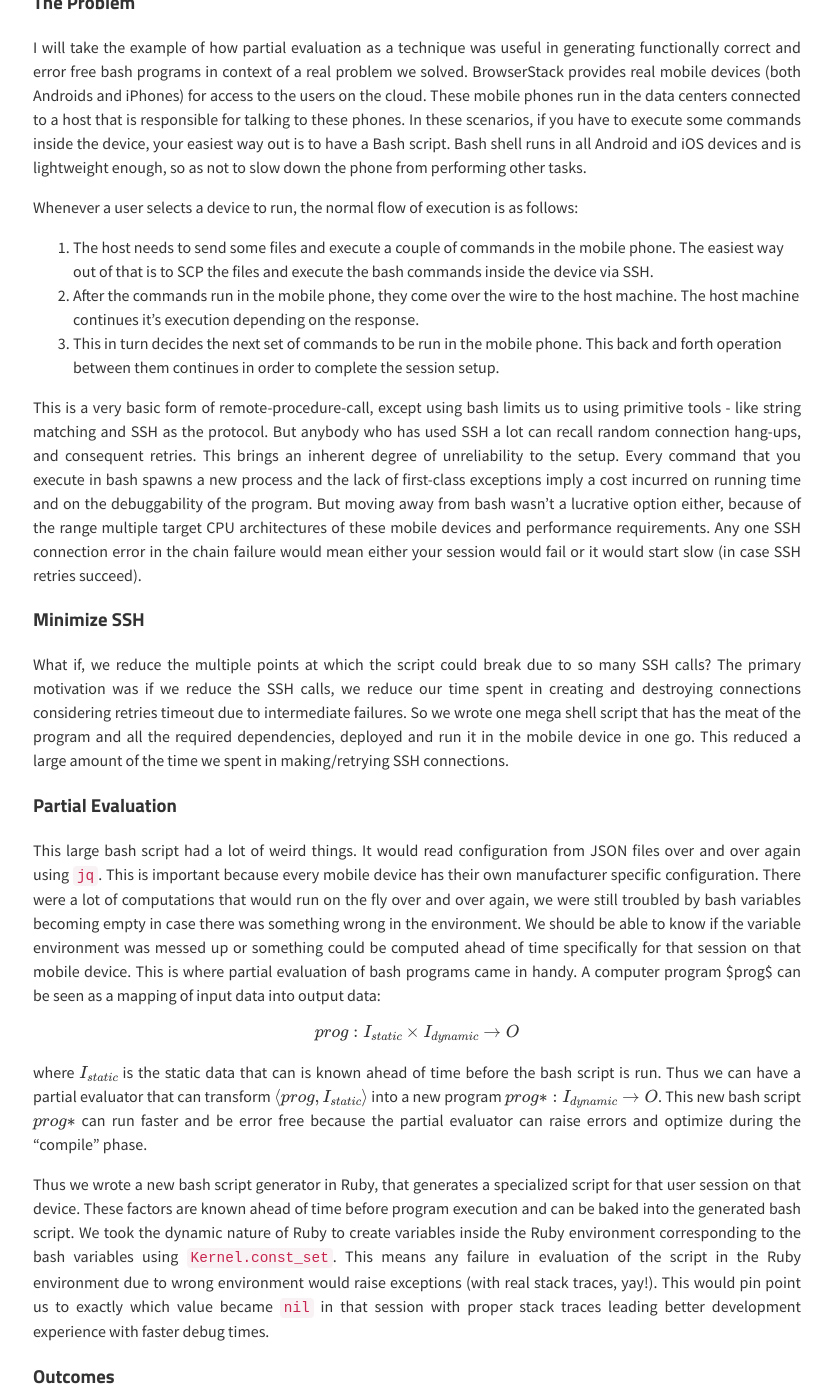
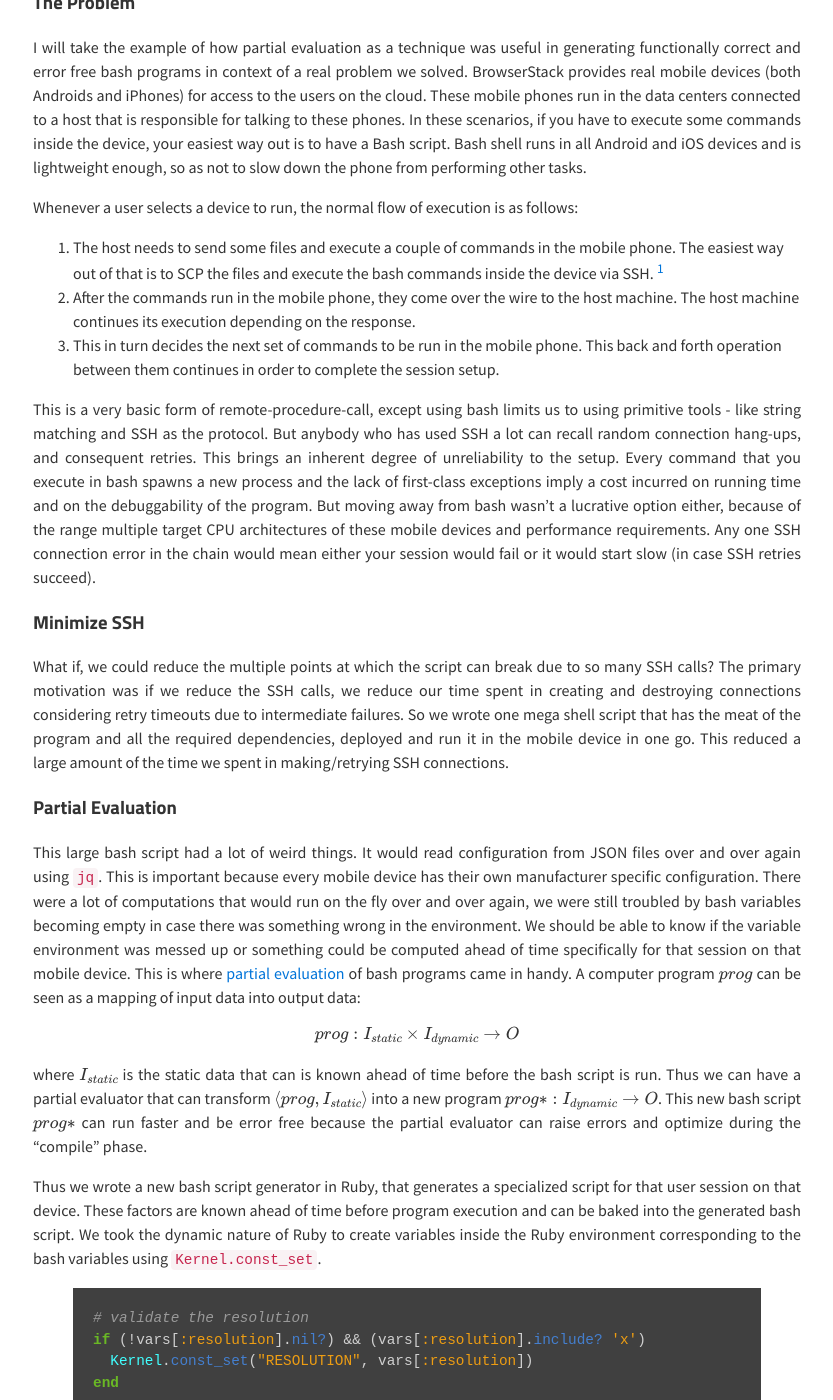
Before and after one commit to ngsankha/ngsankha.github.io, a Jekyll site: the page built from _posts/2017-01-18-bash-partial-evaluation.md, in a window 1280 px wide and 1400 px high, scrolled down 364 px. Shown: the whole window, without its empty margins (223-1056 px from the left). Built offline with Jekyll 4.4.1, drawn with Linux system fonts in a browser that asks for light colours; nearby versions of some CDN libraries; formulas are drawn with MathJax 3; comment, search, counter and statistics services are not loaded; some of the changed text lies outside the part shown.

Commit message:
minor changes

```diff
--- a/_posts/2017-01-18-bash-partial-evaluation.md
+++ b/_posts/2017-01-18-bash-partial-evaluation.md
@@ -13,25 +13,36 @@
 
 Whenever a user selects a device to run, the normal flow of execution is as follows:
 
-1. The host needs to send some files and execute a couple of commands in the mobile phone. The easiest way out of that is to SCP the files and execute the bash commands inside the device via SSH.
-2. After the commands run in the mobile phone, they come over the wire to the host machine. The host machine continues it's execution depending on the response.
+1. The host needs to send some files and execute a couple of commands in the mobile phone. The easiest way out of that is to SCP the files and execute the bash commands inside the device via SSH. [^1]
+2. After the commands run in the mobile phone, they come over the wire to the host machine. The host machine continues its execution depending on the response.
 3. This in turn decides the next set of commands to be run in the mobile phone. This back and forth operation between them continues in order to complete the session setup.
 
-This is a very basic form of remote-procedure-call, except using bash limits us to using primitive tools - like string matching and SSH as the protocol. But anybody who has used SSH a lot can recall random connection hang-ups, and consequent retries. This brings an inherent degree of unreliability to the setup. Every command that you execute in bash spawns a new process and the lack of first-class exceptions imply a cost incurred on running time and on the debuggability of the program. But moving away from bash wasn't a lucrative option either, because of the range multiple target CPU architectures of these mobile devices and performance requirements. Any one SSH connection error in the chain failure would mean either your session would fail or it would start slow (in case SSH retries succeed).
+This is a very basic form of remote-procedure-call, except using bash limits us to using primitive tools - like string matching and SSH as the protocol. But anybody who has used SSH a lot can recall random connection hang-ups, and consequent retries. This brings an inherent degree of unreliability to the setup. Every command that you execute in bash spawns a new process and the lack of first-class exceptions imply a cost incurred on running time and on the debuggability of the program. But moving away from bash wasn't a lucrative option either, because of the range multiple target CPU architectures of these mobile devices and performance requirements. Any one SSH connection error in the chain would mean either your session would fail or it would start slow (in case SSH retries succeed).
 
 ### Minimize SSH
 
-What if, we reduce the multiple points at which the script could break due to so many SSH calls? The primary motivation was if we reduce the SSH calls, we reduce our time spent in creating and destroying connections considering retries timeout due to intermediate failures. So we wrote one mega shell script that has the meat of the program and all the required dependencies, deployed and run it in the mobile device in one go. This reduced a large amount of the time we spent in making/retrying SSH connections.
+What if, we could reduce the multiple points at which the script can break due to so many SSH calls? The primary motivation was if we reduce the SSH calls, we reduce our time spent in creating and destroying connections considering retry timeouts due to intermediate failures. So we wrote one mega shell script that has the meat of the program and all the required dependencies, deployed and run it in the mobile device in one go. This reduced a large amount of the time we spent in making/retrying SSH connections.
 
 ### Partial Evaluation
 
-This large bash script had a lot of weird things. It would read configuration from JSON files over and over again using `jq`. This is important because every mobile device has their own manufacturer specific configuration. There were a lot of computations that would run on the fly over and over again, we were still troubled by bash variables becoming empty in case there was something wrong in the environment. We should be able to know if the variable environment was messed up or something could be computed ahead of time specifically for that session on that mobile device. This is where partial evaluation of bash programs came in handy. A computer program $prog$ can be seen as a mapping of input data into output data:
+This large bash script had a lot of weird things. It would read configuration from JSON files over and over again using `jq`. This is important because every mobile device has their own manufacturer specific configuration. There were a lot of computations that would run on the fly over and over again, we were still troubled by bash variables becoming empty in case there was something wrong in the environment. We should be able to know if the variable environment was messed up or something could be computed ahead of time specifically for that session on that mobile device. This is where [partial evaluation](https://en.wikipedia.org/wiki/Partial_evaluation) of bash programs came in handy. A computer program $$prog$$ can be seen as a mapping of input data into output data:
 
 $$prog: I_{static} \times I_{dynamic} \rightarrow O$$
 
 where $$I_{static}$$ is the static data that can is known ahead of time before the bash script is run. Thus we can have a partial evaluator that can transform $$\langle prog, I_{static} \rangle$$ into a new program $$prog*: I_{dynamic} \rightarrow O$$. This new bash script $$prog*$$ can run faster and be error free because the partial evaluator can raise errors and optimize during the "compile" phase.
 
-Thus we wrote a new bash script generator in Ruby, that generates a specialized script for that user session on that device. These factors are known ahead of time before program execution and can be baked into the generated bash script. We took the dynamic nature of Ruby to create variables inside the Ruby environment corresponding to the bash variables using `Kernel.const_set`. This means any failure in evaluation of the script in the Ruby environment due to wrong environment would raise exceptions (with real stack traces, yay!). This would pin point us to exactly which value became `nil` in that session with proper stack traces leading better development experience with faster debug times.
+Thus we wrote a new bash script generator in Ruby, that generates a specialized script for that user session on that device. These factors are known ahead of time before program execution and can be baked into the generated bash script. We took the dynamic nature of Ruby to create variables inside the Ruby environment corresponding to the bash variables using `Kernel.const_set`.
+
+{% highlight ruby %}
+# validate the resolution
+if (!vars[:resolution].nil?) && (vars[:resolution].include? 'x')
+  Kernel.const_set("RESOLUTION", vars[:resolution])
+end
+
+# further bash code generator can rely on the `RESOLUTION` Ruby variable
+{% endhighlight %}
+
+This means any failure in evaluation of the script in the Ruby environment due to erroneous validation would raise exceptions (with real stack traces, yay!). This would pin point us to exactly which value became `nil` in that session with proper stack traces leading better development experience with faster debug times.
 
 ### Outcomes
 
@@ -46,3 +57,5 @@
 
 <blockquote class="twitter-tweet tw-align-center" data-lang="en"><p lang="en" dir="ltr">It&#39;s crazy that these days it&#39;s faster to fire up iOS in BrowserStack than it is to open the iOS Simulator. Plus BS provides Chrome DevTools</p>&mdash; Jay George (@_JayGeorge) <a href="https://twitter.com/_JayGeorge/status/817107605944418304?ref_src=twsrc%5Etfw">January 5, 2017</a></blockquote>
 <script async src="https://platform.twitter.com/widgets.js" charset="utf-8"></script>
+
+[^1]: Androids use the ADB shell and ADB push to send files, but these are functionally similar SSH/SCP so will refer them as the same term for simplicity reasons.
```
